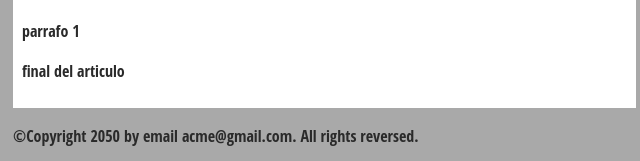
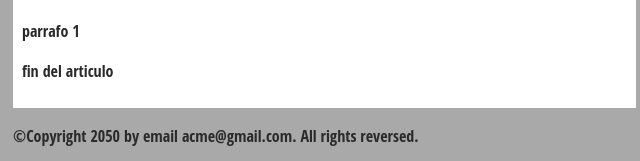
Before and after one commit to mamenfe/curso-git-repo1, a plain HTML site: page index.html in a window 1280 px wide. Shown: the part 755-916 px from the top of the page, 179-819 px from the left. Drawn offline with Linux system fonts and the light colour scheme.

Commit message:
fin del articulo

```diff
--- a/index.html
+++ b/index.html
@@ -51,7 +51,7 @@
 
   <p>parrafo 1</p>
 
-  <p>final del articulo</p>
+  <p>fin del articulo</p>
     </article>
     <aside>
   <h2>Relacionados</h2>
```
